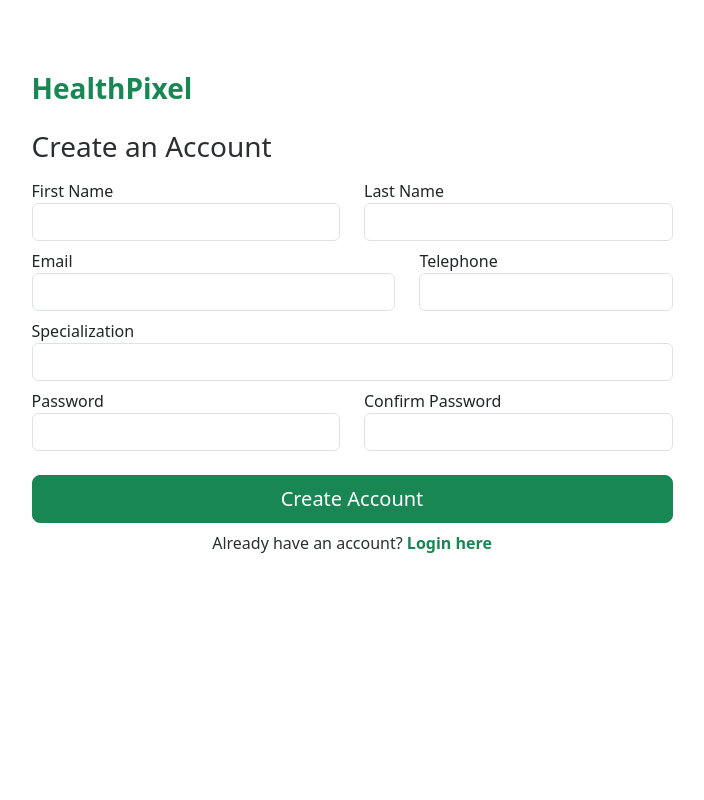
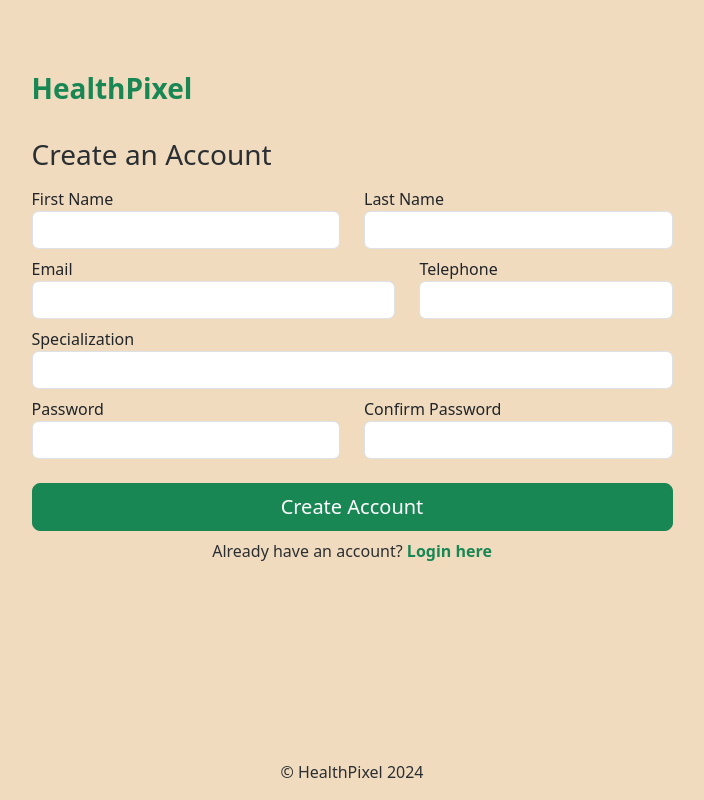
Before and after one commit to HealthPixel/healthpixel, a Python web app: template api/templates/register.html in a window 1280 px wide. Shown: the whole page, without its empty margins (288-992 px from the left). Run offline with Jinja, Linux system fonts and the light colour scheme; the template is opened without the code that fills it, so the values that code supplies are empty.

Commit message:
added footer to register.html and linked css file

```diff
--- a/api/templates/login.html
+++ b/api/templates/login.html
@@ -8,10 +8,10 @@
       rel="stylesheet"
     />
     <script src="https://cdn.jsdelivr.net/npm/bootstrap@5.3.3/dist/js/bootstrap.bundle.min.js"></script>
-    <link rel="stylesheet" href="sign_in.css" />
+    <link rel="stylesheet" href="css/sign_in.css" />
     <!-- Link is to the HealthPixel logo but I'm yet to add it -->
     <link rel="shortcut icon" href="img/Logo-icon.ico" />
-    <title>HealthPixel Login</title>
+    <title>HealthPixel Login | Login to your HealthPixel Dashboard</title>
   </head>
   <body>
     <div class="container">
--- a/api/templates/register.html
+++ b/api/templates/register.html
@@ -8,17 +8,17 @@
       rel="stylesheet"
     />
     <script src="https://cdn.jsdelivr.net/npm/bootstrap@5.3.3/dist/js/bootstrap.bundle.min.js"></script>
-    <link rel="stylesheet" href="sign_up.css" />
+    <link rel="stylesheet" href="css/sign_in.css" />
     <link rel="shortcut icon" href="img/Logo-icon.ico" />
-    <title>HealthPixel Register</title>
+    <title>Create a HealthPixel account</title>
   </head>
   <body>
     <div class="container">
-      <div class="row justify-content-center mt-5">
+      <div class="row justify-content-center pt-5">
         <div class="col-sm-7">
-          <h3 class="text-success fw-bold mt-4">HealthPixel</h3>
+          <h3 class="text-success fw-bold pt-4">HealthPixel</h3>
           <form
-            class="d-grid mt-4 border-dark border-2"
+            class="d-grid pt-4 border-dark border-2"
             method="GET"
             action="{{ url_for('register') }}"
           >
@@ -94,6 +94,9 @@
           </form>
         </div>
       </div>
+      <footer class="fixed-bottom text-center">
+        <p class="text-secondary-emphasis">&copy HealthPixel 2024</p>
+      </footer>
     </div>
   </body>
 </html>
```
